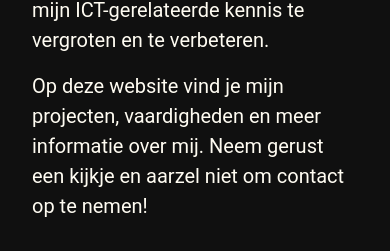
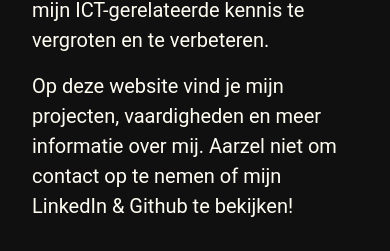
Before and after one commit to JordyBoer0404/Portfolio, a Next.js app: page / in a window 390 px wide. Shown: the part 465-716 px from the top of the page. Built offline with nearby package versions, Linux system fonts and the light colour scheme; grey boxes are pictures that could not be loaded.

Commit message:
Testing forced light theme on mobile
- changed some text
- added forced light theme for testing

```diff
--- a/app/globals.css
+++ b/app/globals.css
@@ -1,9 +1,8 @@
 @import "tailwindcss";
 @import "tw-animate-css";
 
-@custom-variant dark (&:is(.dark *));
-
 :root {
+  color-scheme: light;
   --c1: #ccc5b9;
   --c2: #403d39;
   --c3: #eb5e28;
--- a/components/profile.tsx
+++ b/components/profile.tsx
@@ -19,8 +19,8 @@ const profile = () => {
           </h4>
           <h4>
             Op deze website vind je mijn projecten, vaardigheden en meer
-            informatie over mij. Neem gerust een kijkje en aarzel niet om
-            contact op te nemen!
+            informatie over mij. Aarzel niet om contact op te nemen of mijn
+            LinkedIn & Github te bekijken!
           </h4>
         </div>
       </div>
```
